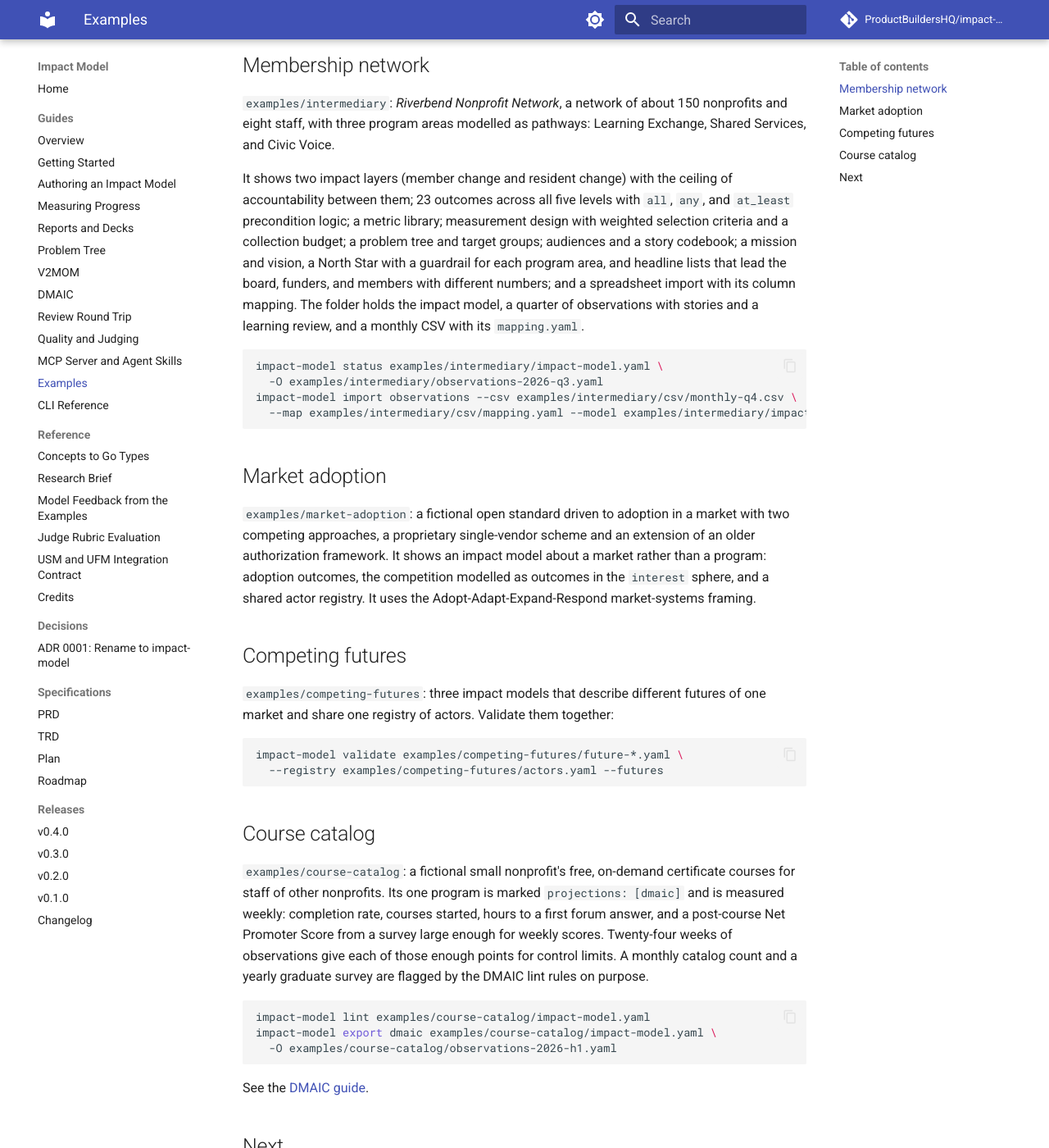
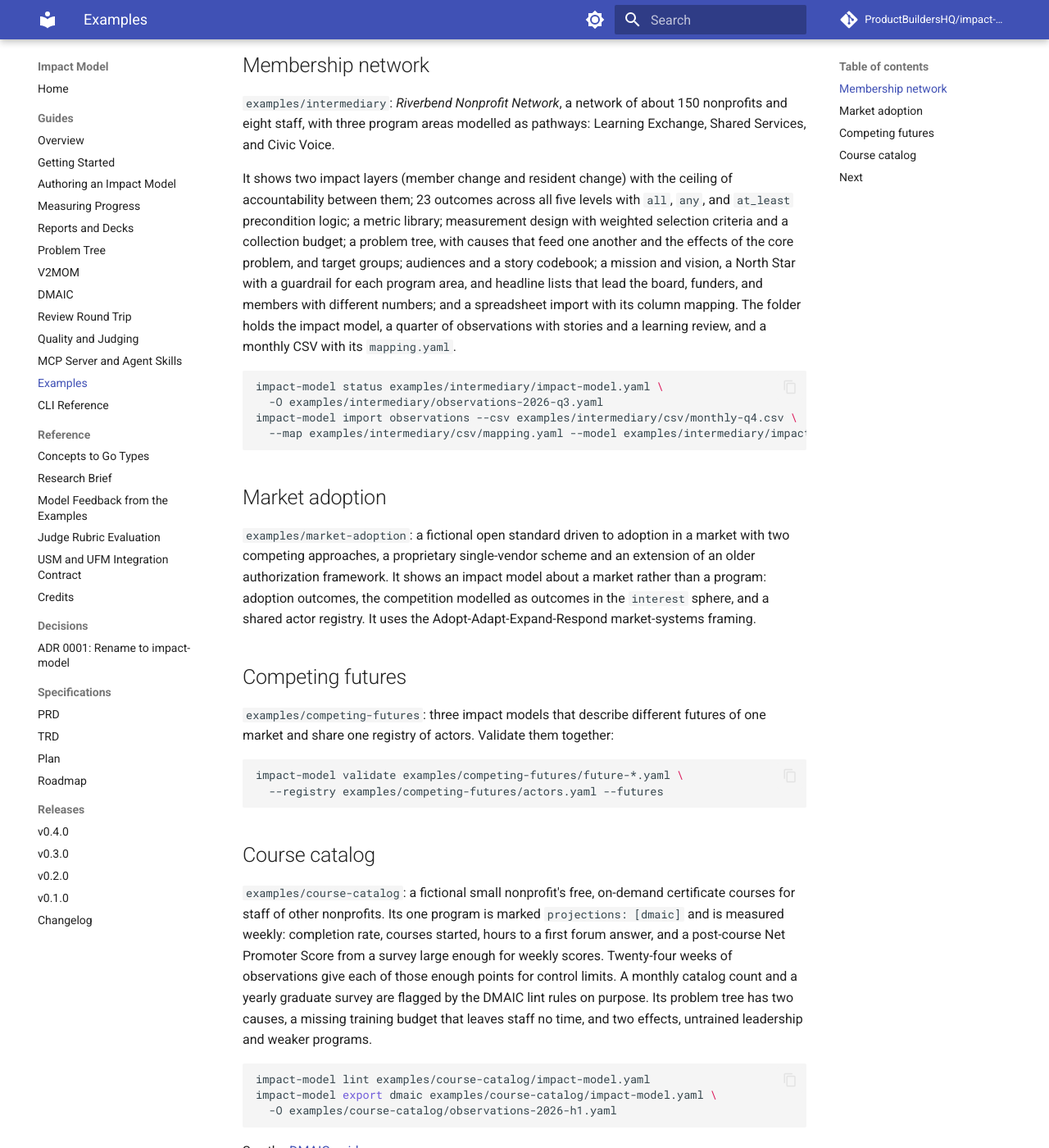
Before and after one commit to ProductBuildersHQ/theoryofchange-spec, an MkDocs documentation site: the page built from docs/guides/examples.md, in a window 1280 px wide and 1400 px high, scrolled down 302 px. Shown: the whole window at 82% size. Built offline with MkDocs 1.6.1 and Material for MkDocs 9.7.7, drawn with Linux system fonts in a browser that asks for light colours; comment, search, counter and statistics services are not loaded.

Commit message:
docs(guides): cover effects and the problem tree in the user guides
The authoring guide's element table adds effects, the CLI reference counts
twenty-one element kinds with effect, the examples guide describes each
example's problem tree, and getting started points to the problem tree as a
first report.

Refs: RMI-IMPACTMODEL-013

Co-Authored-By: Claude Opus 5.5 <noreply@anthropic.com>

````diff
--- a/docs/guides/examples.md
+++ b/docs/guides/examples.md
@@ -17,8 +17,9 @@ Learning Exchange, Shared Services, and Civic Voice.
 It shows two impact layers (member change and resident change) with the ceiling
 of accountability between them; 23 outcomes across all five levels with
 `all`, `any`, and `at_least` precondition logic; a metric library; measurement
-design with weighted selection criteria and a collection budget; a problem tree
-and target groups; audiences and a story codebook; a mission and vision, a North
+design with weighted selection criteria and a collection budget; a problem tree,
+with causes that feed one another and the effects of the core problem, and
+target groups; audiences and a story codebook; a mission and vision, a North
 Star with a guardrail for each program area, and headline lists that lead the
 board, funders, and members with different numbers; and a spreadsheet import with
 its column mapping. The folder holds the impact model, a quarter of observations with
@@ -58,7 +59,9 @@ certificate courses for staff of other nonprofits. Its one program is marked
 hours to a first forum answer, and a post-course Net Promoter Score from a survey
 large enough for weekly scores. Twenty-four weeks of observations give each of
 those enough points for control limits. A monthly catalog count and a yearly
-graduate survey are flagged by the DMAIC lint rules on purpose.
+graduate survey are flagged by the DMAIC lint rules on purpose. Its problem tree
+has two causes, a missing training budget that leaves staff no time, and two
+effects, untrained leadership and weaker programs.
 
 ```bash
 impact-model lint examples/course-catalog/impact-model.yaml
````
Also changed, not shown: docs/guides/authoring.md (+1 -1 lines), docs/guides/cli.md (+2 -2 lines), docs/guides/getting-started.md (+8 -0 lines).
